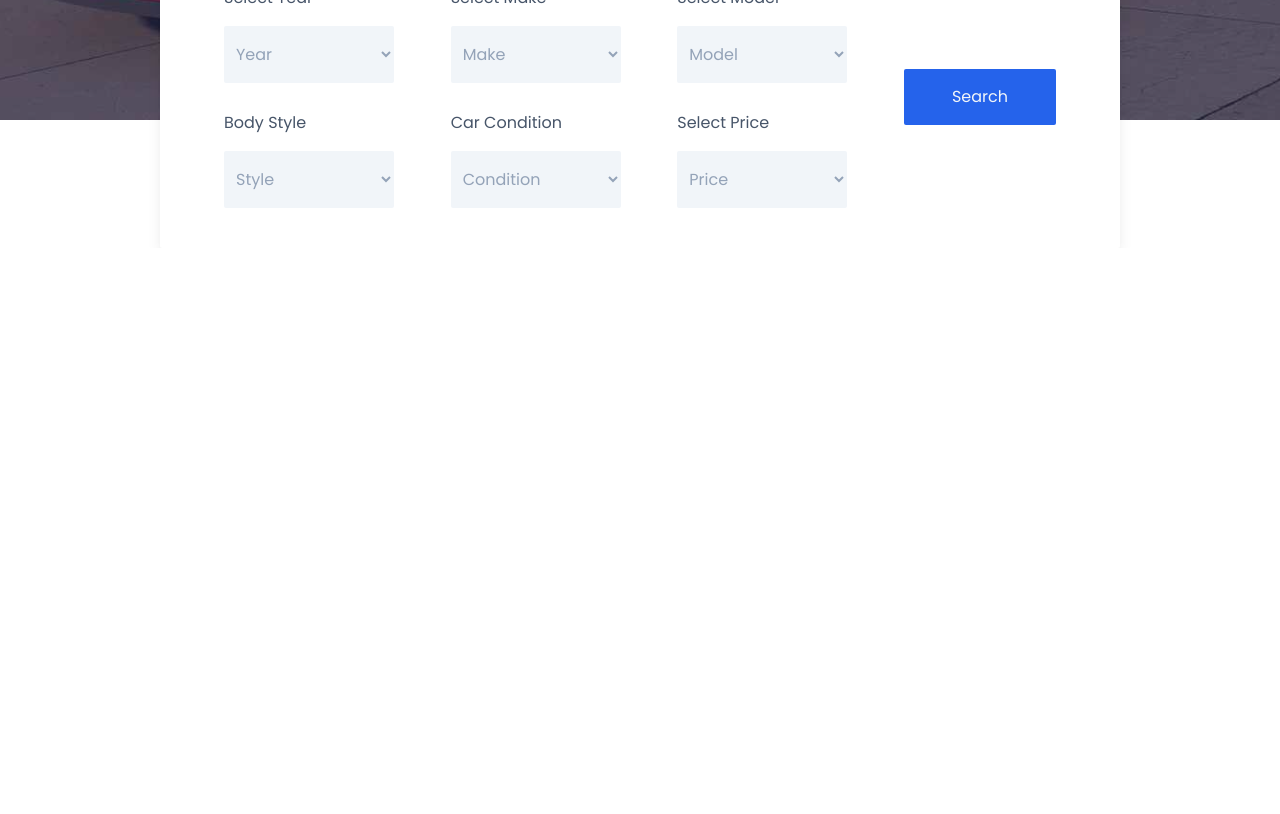
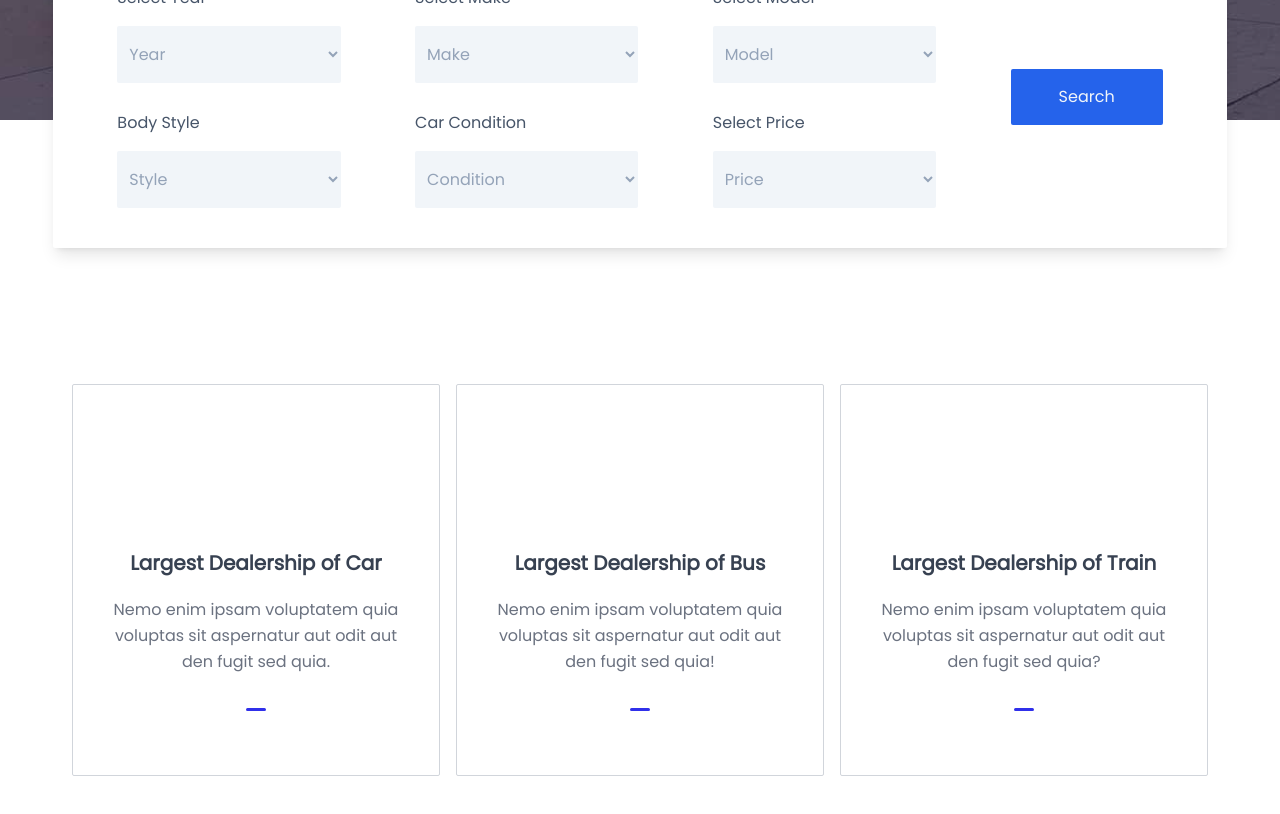
Before and after one commit to RezaTabrizii/carvilla, a Vue app: page / in a window 1280 px wide. Shown: the part 760-1574 px from the top of the page. Before the commit the page ends 1008 px from the top, so only its background shows below. Built offline with nearby package versions, Linux system fonts and the light colour scheme; a web font is replaced by a local one.

Commit message:
Complete Services part

```diff
--- /dev/null
+++ b/src/components/AppPostCard.vue
@@ -0,0 +1,71 @@
+<template>
+  <div class="max-w-96 w-full md:w-1/2 lg:w-1/3">
+    <div
+      class="group single-service-item m-2 py-16 px-7 border border-gray-300 rounded-sm flex flex-col justify-center items-center font-poppins transition-all duration-500 hover:bg-blue-600 hover:shadow-md"
+    >
+      <div>
+        <svg class="lnr size-16 fill-gray-600 group-hover:fill-slate-100" :class="svg_class">
+          <use :xlink:href="svg_xlink"></use>
+        </svg>
+      </div>
+
+      <h2 class="mt-9 mb-5">
+        <a
+          class="text-xl font-bold cursor-pointer text-center text-gray-700 group-hover:text-slate-100"
+          :href="heading_link"
+          v-html="heading_content"
+        >
+        </a>
+      </h2>
+
+      <p
+        class="relative select-none text-gray-500 text-base text-center leading-relaxed pb-9 group-hover:text-slate-100"
+      >
+        {{ main_content }}
+      </p>
+    </div>
+  </div>
+</template>
+
+<script setup lang="ts">
+defineProps({
+  svg_class: {
+    type: String,
+    required: true
+  },
+  svg_xlink: {
+    type: String,
+    required: true
+  },
+  heading_content: {
+    type: String,
+    required: true
+  },
+  heading_link: {
+    type: String,
+    required: true
+  },
+  main_content: {
+    type: String,
+    required: true
+  }
+})
+</script>
+
+<style scoped>
+.single-service-item p:before {
+  border-radius: 3px;
+  position: absolute;
+  content: '';
+  width: 20px;
+  height: 3px;
+  background: #3030ea;
+  bottom: 0;
+  left: 50%;
+  margin-left: -10px;
+}
+
+.single-service-item:hover p:before {
+  background: #fff;
+}
+</style>
--- a/src/views/HomeView.vue
+++ b/src/views/HomeView.vue
@@ -1,7 +1,7 @@
 <template>
   <main>
     <section
-      class="relative welcome-section flex flex-col justify-center items-center pb-96 lg:pb-20"
+      class="relative welcome-section flex flex-col justify-center items-center pb-[780px] lg:pb-20"
     >
       <div class="flex justify-center items-center z-0 h-screen">
         <div class="font-poppins text-white text-center px-4 sm:px-12">
@@ -20,8 +20,9 @@
         </div>
       </div>
 
+      <div class="absolute container -bottom-32 flex justify-center">
         <div
-        class="absolute -bottom-96 rounded-sm bg-white w-3/4 z-0 shadow-lg py-10 px-4 lg:px-16 font-poppins lg:-bottom-32"
+          class="w-11/12 2xl:w-3/4 rounded-sm bg-white z-0 shadow-lg py-10 px-4 lg:px-16 font-poppins"
         >
           <form
             class="flex flex-col justify-center items-center lg:flex-row lg:justify-between"
@@ -75,11 +76,34 @@
             </div>
           </form>
         </div>
+      </div>
     </section>
 
-    <section>
-      <div class="service-content">
-
+    <section class="container mx-auto mt-64 mb-24">
+      <!-- With Flex : class="flex flex-wrap justify-center px-4 md:justify-normal lg:justify-center" -->
+      <!-- With Grid : class="grid grid-cols-3 gap-4 auto-rows-max" -->
+      <div class="flex flex-wrap justify-center px-4 md:justify-normal lg:justify-center">
+        <app-post-card
+          svg_class="lnr-car"
+          svg_xlink="#lnr-car"
+          heading_content="Largest Dealership <span> of</span> Car"
+          heading_link="#"
+          main_content="Nemo enim ipsam voluptatem quia voluptas sit aspernatur aut odit aut den fugit sed quia."
+        ></app-post-card>
+        <app-post-card
+          svg_class="lnr-bus"
+          svg_xlink="#lnr-bus"
+          heading_content="Largest Dealership <span> of</span> Bus"
+          heading_link="#"
+          main_content="Nemo enim ipsam voluptatem quia voluptas sit aspernatur aut odit aut den fugit sed quia!"
+        ></app-post-card>
+        <app-post-card
+          svg_class="lnr-train"
+          svg_xlink="#lnr-train"
+          heading_content="Largest Dealership <span> of</span> Train"
+          heading_link="#"
+          main_content="Nemo enim ipsam voluptatem quia voluptas sit aspernatur aut odit aut den fugit sed quia?"
+        ></app-post-card>
       </div>
     </section>
   </main>
@@ -88,6 +112,7 @@
 <script setup lang="ts">
 import AppButton from '../components/AppButton.vue'
 import AppFormSelectBox from '../components/AppFormSelectBox.vue'
+import AppPostCard from '../components/AppPostCard.vue'
 
 const year_options: string[] = ['Year', '2045', '2044', '2043']
 const body_style_options: string[] = ['Style', 'Sedan', 'Van', 'RoadSter']
--- a/tailwind.config.js
+++ b/tailwind.config.js
@@ -6,6 +6,9 @@ export default {
       fontFamily: {
         rufina: ['Rufina-Regular'],
         poppins: ['Poppins']
+      },
+      padding: {
+        '780px': '780px'
       }
     }
   },
```
Lines whose indentation alone changed are shown as unchanged.
